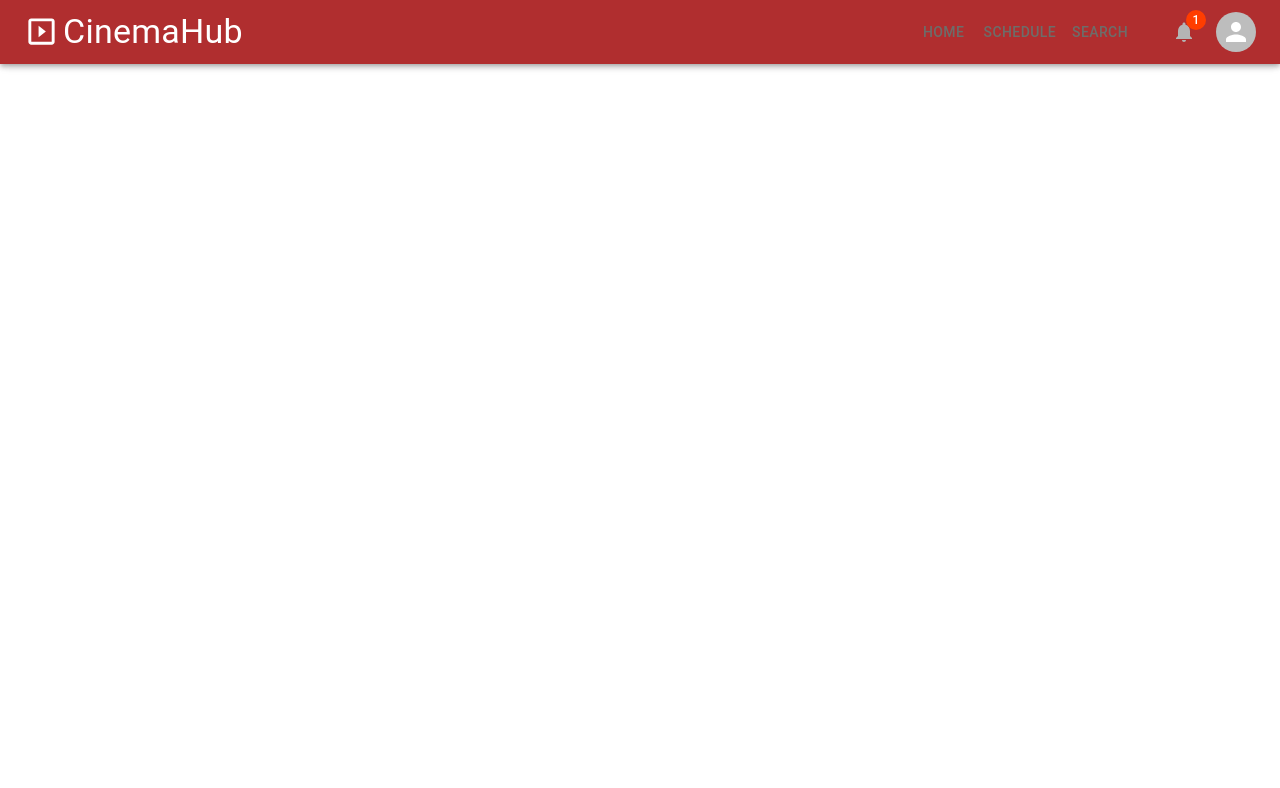
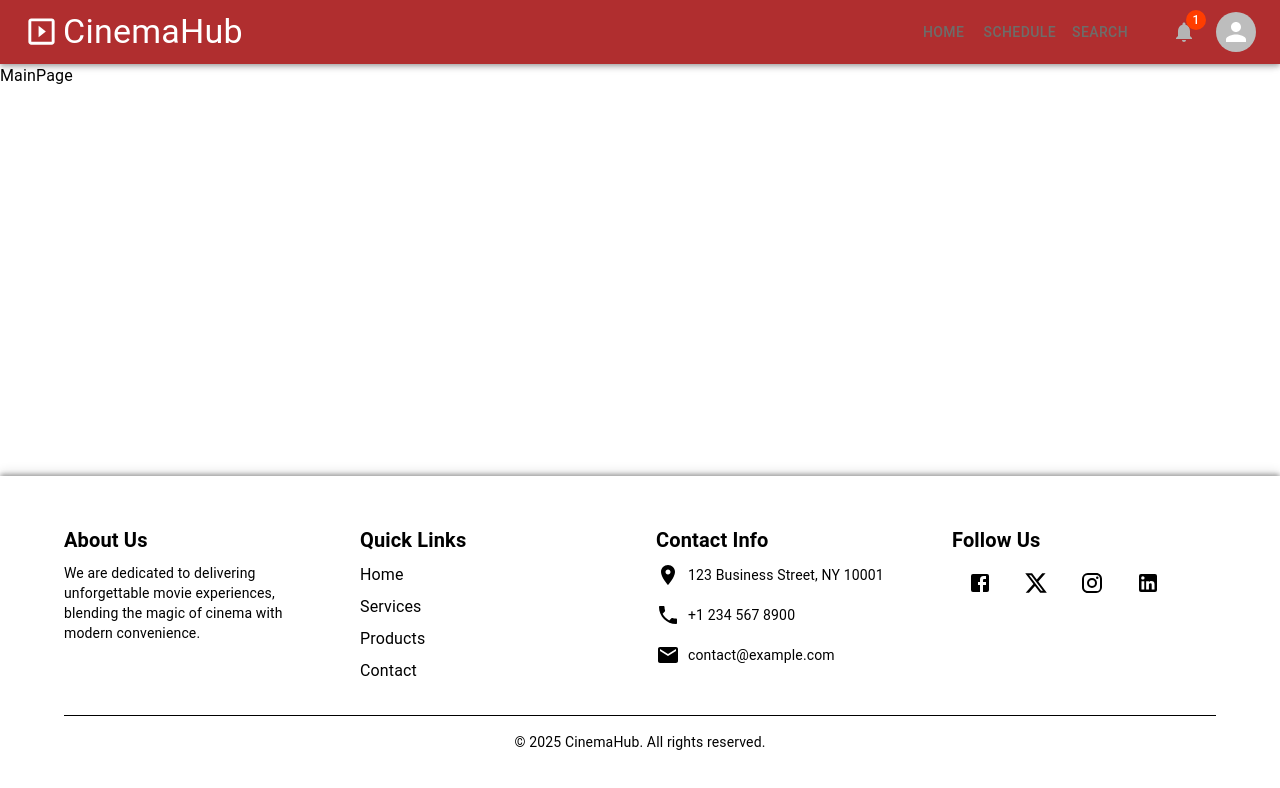
Before and after one commit to CoderPavlo/cine-hub-front, a React (Vite) app: page / in a window 1280 px wide. Shown: the top 788 px of the page. Built offline with nearby package versions, Linux system fonts and the light colour scheme.

Commit message:
add footer

```diff
--- a/src/App.tsx
+++ b/src/App.tsx
@@ -24,9 +24,10 @@ function App() {
       <Router>
         <div
           style={{
-            minHeight: "100hv",
+            minHeight: "100vh",
             display: "flex",
             flexDirection: "column",
+            paddingTop: '64px',
           }}
         >
           <Navbar />
--- a/src/components/layout/Footer.tsx
+++ b/src/components/layout/Footer.tsx
@@ -1,12 +1,152 @@
-import React from "react";
-import { useLocation } from "react-router-dom";
+import { Box, Container, Grid2, Typography, IconButton, Link, Tooltip } from "@mui/material";
+import { styled } from "@mui/system";
+import { Email, Phone, LocationOn, Facebook, X, Instagram, LinkedIn } from "@mui/icons-material";
+const StyledFooter = styled(Box)(({ theme }) => ({
+  background: theme.palette.background.dark,
+  padding: theme.spacing(6, 0),
+  color: theme.palette.text.primary,
+  transition: "all 0.3s ease-in-out",
+  boxShadow: "0px -3px 4px -1px rgba(0,0,0,0.2), 0px -1px 5px 0px rgba(0,0,0,0.14), 0px -4px 10px 0px rgba(0,0,0,0.12)",
+  position: "relative",
+  zIndex: 1,
+  "&::before": {
+    content: '""',
+    position: "absolute",
+    top: 0,
+    left: 0,
+    right: 0,
+    height: "4px",
+  }
+}));
 
-export default function Footer() {
-  const location = useLocation();
-  const hideNavbarRoutes = ["/login"];
-  if (hideNavbarRoutes.includes(location.pathname)) {
-    return null;
+const SocialButton = styled(IconButton)(({ theme }) => ({
+  margin: theme.spacing(0, 1),
+  color: theme.palette.text.primary,
+  transition: "all 0.3s ease",
+  "&:hover": {
+    transform: "translateY(-3px)",
+    color: theme.palette.primary.main
+  },
+  "&:focus": {
+    outline: `2px solid ${theme.palette.primary.main}`,
+    outlineOffset: "2px"
   }
+}));
 
-  return <div>Footer</div>;
-}
+const FooterLink = styled(Link)(({ theme }) => ({
+  color: theme.palette.text.primary,
+  textDecoration: "none",
+  transition: "color 0.2s ease",
+  position: "relative",
+  "&::after": {
+    content: '""',
+    position: "absolute",
+    bottom: -2,
+    left: 0,
+    width: 0,
+    height: "2px",
+    background: theme.palette.primary.main,
+    transition: "width 0.3s ease"
+  },
+  "&:hover::after": {
+    width: "100%"
+  },
+  "&:hover": {
+    color: theme.palette.primary.main
+  }
+}));
+
+const ContactItem = styled(Box)(({ theme }) => ({
+  display: "flex",
+  alignItems: "center",
+  marginBottom: theme.spacing(2),
+  transition: "transform 0.2s ease",
+  "&:hover": {
+    transform: "translateX(5px)"
+  }
+}));
+
+const Footer = () => {
+  return (
+    <StyledFooter>
+      <Container maxWidth="lg">
+        <Grid2 container spacing={4}>
+          <Grid2 size={{ xs: 12, sm: 6, md: 3 }}>
+            <Typography variant="h6" gutterBottom sx={{ fontWeight: "bold" }}>
+              About Us
+            </Typography>
+            <Typography variant="body2" sx={{ mb: 2 }}>
+              We are dedicated to delivering unforgettable movie experiences, blending the magic of cinema with modern convenience.
+            </Typography>
+        </Grid2>
+
+        <Grid2 size={{ xs: 12, sm: 6, md: 3 }}>
+          <Typography variant="h6" gutterBottom sx={{ fontWeight: "bold" }}>
+            Quick Links
+          </Typography>
+          <Box sx={{ display: "flex", flexDirection: "column", gap: 1 }}>
+            <FooterLink href="#">Home</FooterLink>
+            <FooterLink href="#">Services</FooterLink>
+            <FooterLink href="#">Products</FooterLink>
+            <FooterLink href="#">Contact</FooterLink>
+          </Box>
+        </Grid2>
+
+        <Grid2 size={{ xs: 12, sm: 6, md: 3 }}>
+          <Typography variant="h6" gutterBottom sx={{ fontWeight: "bold" }}>
+            Contact Info
+          </Typography>
+          <ContactItem>
+            <LocationOn sx={{ mr: '8px' }} />
+            <Typography variant="body2">123 Business Street, NY 10001</Typography>
+          </ContactItem>
+          <ContactItem>
+            <Phone sx={{ mr: '8px' }} />
+            <Typography variant="body2">+1 234 567 8900</Typography>
+          </ContactItem>
+          <ContactItem>
+            <Email sx={{ mr: '8px' }} />
+            <Typography variant="body2">contact@example.com</Typography>
+          </ContactItem>
+        </Grid2>
+
+        <Grid2 size={{ xs: 12, sm: 6, md: 3 }}>
+          <Typography variant="h6" gutterBottom sx={{ fontWeight: "bold" }}>
+            Follow Us
+          </Typography>
+          <Box>
+            <Tooltip title="Facebook" arrow>
+              <SocialButton aria-label="facebook">
+                <Facebook />
+              </SocialButton>
+            </Tooltip>
+            <Tooltip title="X" arrow>
+              <SocialButton aria-label="twitter">
+                <X />
+              </SocialButton>
+            </Tooltip>
+            <Tooltip title="Instagram" arrow>
+              <SocialButton aria-label="instagram">
+                <Instagram />
+              </SocialButton>
+            </Tooltip>
+            <Tooltip title="LinkedIn" arrow>
+              <SocialButton aria-label="linkedin">
+                <LinkedIn />
+              </SocialButton>
+            </Tooltip>
+          </Box>
+        </Grid2>
+      </Grid2>
+
+      <Box sx={{ mt: 4, pt: 2, borderTop: "1px solid" }}>
+        <Typography variant="body2" align="center">
+          © {new Date().getFullYear()} CinemaHub. All rights reserved.
+        </Typography>
+      </Box>
+    </Container>
+    </StyledFooter >
+  );
+};
+
+export default Footer;
--- a/src/components/layout/Navbar/MainCard.tsx
+++ b/src/components/layout/Navbar/MainCard.tsx
@@ -1,8 +1,6 @@
-import React from 'react'
-
-
 import { useTheme } from '@mui/material/styles';
 import { Card, CardContent, CardHeader, Typography, alpha } from '@mui/material';
+import { ReactNode } from 'react';
 
 interface IMainCardProps{
     border: boolean,
@@ -11,13 +9,13 @@ interface IMainCardProps{
   darkTitle?: boolean,
   divider?: boolean,
   elevation: number,
-  secondary?: React.ReactNode,
+  secondary?: ReactNode,
   shadow?: string,
   sx?: object,
-  title?: string | React.ReactNode,
+  title?: string | ReactNode,
   codeHighlight?: boolean,
   content: boolean,
-  children: React.ReactNode
+  children: ReactNode
 }
 
 const headerSX = {
--- a/src/components/layout/Navbar/Navbar.tsx
+++ b/src/components/layout/Navbar/Navbar.tsx
@@ -1,6 +1,6 @@
 import { Menu, Slideshow } from "@mui/icons-material";
 import { AppBar, Toolbar, Typography, Button, Box, Divider, Drawer, IconButton, List, ListItem, ListItemButton, ListItemText, ButtonBase, useTheme } from "@mui/material";
-import React from "react";
+import { useState } from "react";
 import { Link, useLocation, useNavigate } from "react-router-dom";
 import { role } from "../../../App";
 import Notifications from "./Notifications";
@@ -28,7 +28,7 @@ export default function Navbar() {
     return null;
   }
   const isLogged = true;
-  const [mobileOpen, setMobileOpen] = React.useState(false);
+  const [mobileOpen, setMobileOpen] = useState(false);
 
   const handleDrawerToggle = () => {
     setMobileOpen((prevState) => !prevState);
--- a/src/components/layout/Navbar/Profile.tsx
+++ b/src/components/layout/Navbar/Profile.tsx
@@ -4,7 +4,6 @@ import {
     Button,
 } from '@mui/material'
 import Grid from '@mui/material/Grid2';
-import React from 'react'
 import { useTheme } from '@mui/material/styles';
 import Transitions from './Transitions';
 import MainCard from './MainCard';
@@ -12,9 +11,10 @@ import MainCard from './MainCard';
 import { Login, Logout, Person, Settings } from '@mui/icons-material';
 import ProfileTab from './ProfileTab.tsx';
 import SettingsTab from './SettingsTab.tsx';
+import { ReactNode, useState } from 'react';
 
 interface ITabPanelProps {
-    children: React.ReactNode,
+    children: ReactNode,
     index: number,
     value: number,
 };
@@ -36,11 +36,11 @@ function a11yProps(index: number) {
 }
 
 export default function Profile() {
-    const [open, setOpen] = React.useState<boolean>(false);
-    const [anchorEl, setAnchorEl] = React.useState<null | HTMLElement>(null);
+    const [open, setOpen] = useState<boolean>(false);
+    const [anchorEl, setAnchorEl] = useState<null | HTMLElement>(null);
     const theme = useTheme();
     const isLogged = true; //for demo
-    const [value, setValue] = React.useState<number>(isLogged ? 0 : 1);
+    const [value, setValue] = useState<number>(isLogged ? 0 : 1);
 
 
     return (
--- a/src/components/layout/Navbar/ProfileTab.tsx
+++ b/src/components/layout/Navbar/ProfileTab.tsx
@@ -1,4 +1,3 @@
-import React from 'react'
 import { Edit, Inbox, Logout, Wallet, } from '@mui/icons-material';
 import { List, ListItemButton, ListItemIcon, ListItemText, SvgIconTypeMap } from '@mui/material';
 import { OverridableComponent } from '@mui/material/OverridableComponent';
--- a/src/components/layout/Navbar/SettingsTab.tsx
+++ b/src/components/layout/Navbar/SettingsTab.tsx
@@ -1,4 +1,3 @@
-import React from 'react'
 import {
     ToggleButton,
     List,
@@ -15,7 +14,7 @@ import { useAppDispatch, useAppSelector } from '../../../hooks/storeHooks';
 import { setMode, TMode } from '../../../store/slices/theme';
 import { IListEl } from './ProfileTab';
 import { useNavigate } from 'react-router-dom';
-
+import { useState } from "react";
 interface StyledToggleButtonGroupProps {
     value: any,
     onChange: (event: React.MouseEvent<HTMLElement, MouseEvent>, value: any) => void,
@@ -65,7 +64,7 @@ const list: IListEl[] = [
 export default function SettingsTab() {
     const { mode } = useAppSelector(state => state.themeReducer);
     const navigate = useNavigate();
-    const [collapse, setCollapse] = React.useState(false);
+    const [collapse, setCollapse] = useState(false);
     const dispath = useAppDispatch();
     return (
         <List component="nav" sx={{ p: 0, '& .MuiListItemIcon-root': { minWidth: 32, } }}>
--- a/src/components/layout/Navbar/Transitions.tsx
+++ b/src/components/layout/Navbar/Transitions.tsx
@@ -1,4 +1,3 @@
-import React from 'react'
 import { forwardRef } from 'react';
 
 import { Fade, Box, Grow } from '@mui/material';
--- a/src/pages/MainPage.tsx
+++ b/src/pages/MainPage.tsx
@@ -1,7 +1,5 @@
-import React from 'react'
-
 export default function MainPage() {
   return (
-    <div>MainPage</div>
+    <div style={{display: 'flex', flexGrow: 1}}>MainPage</div>
   )
 }
```
Also changed, not shown: src/components/layout/Navbar/Notifications.tsx (+4 -4 lines).
